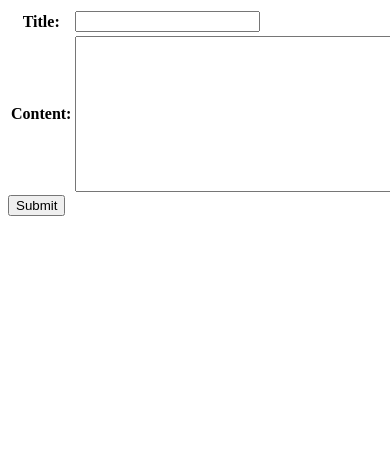
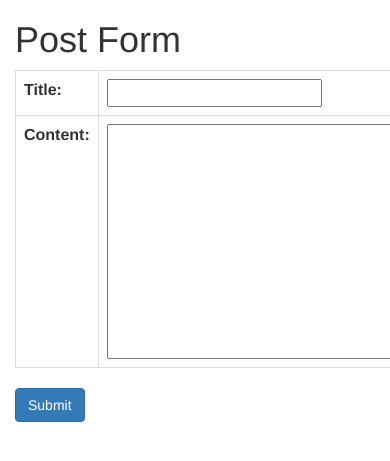
Before and after one commit to choibumsu/askdjango, a Django app: page /prac/new/ in a window 390 px wide; the page is wider, and only the part inside the window is pictured. Shown: the top 461 px of that part. Run offline with Django 3.2, Linux system fonts and the light colour scheme; parts of the project's set-up code (start-up, migrations or seed data) failed here and were passed over; some libraries are stand-ins or nearby versions.

Commit message:
prac/post_form.html 템플릿에 bootstrap3 스타일 적용

```diff
--- a/prac/templates/prac/post_form.html
+++ b/prac/templates/prac/post_form.html
@@ -1,12 +1,21 @@
+<link rel="stylesheet" href="//stackpath.bootstrapcdn.com/bootswatch/3.3.7/simplex/bootstrap.min.css" />
+
+<div class="container">
+    <div class="row">
+        <div class="col-md-12">
+            <h1>Post Form</h1>
             <form action="" method="POST">
                 {% csrf_token %}
-    <table>
+                <table class="table table-hover table-bordered">
                     {{ form.as_table }}
                 </table>
-    <input type="submit" />
+                <input type="submit" class="btn btn-primary"/>
             </form>
 
             <script>
                 var dom = document.getElementById('{{ form.user_agent.id_for_label }}');
                 dom.value = navigator.userAgent;
             </script>
+        </div>
+    </div>
+</div>
```
Lines whose indentation alone changed are shown as unchanged.
